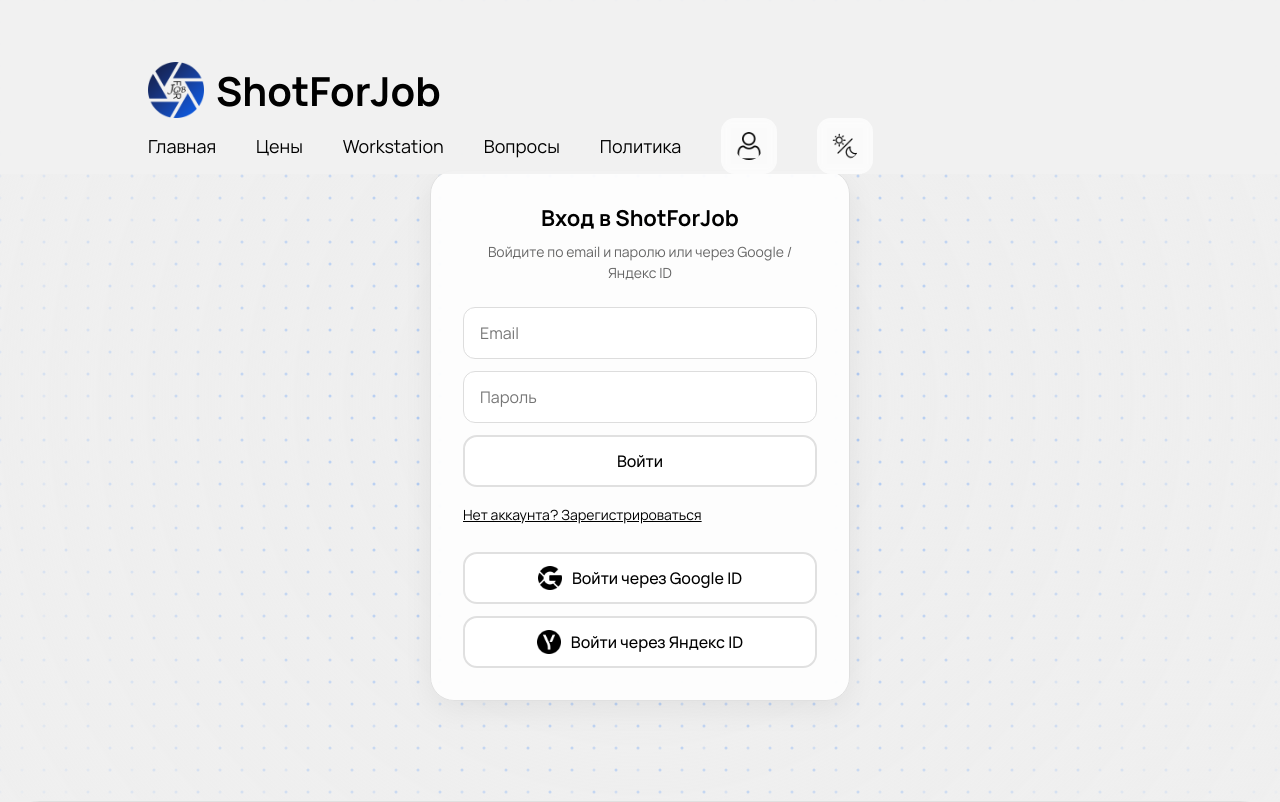
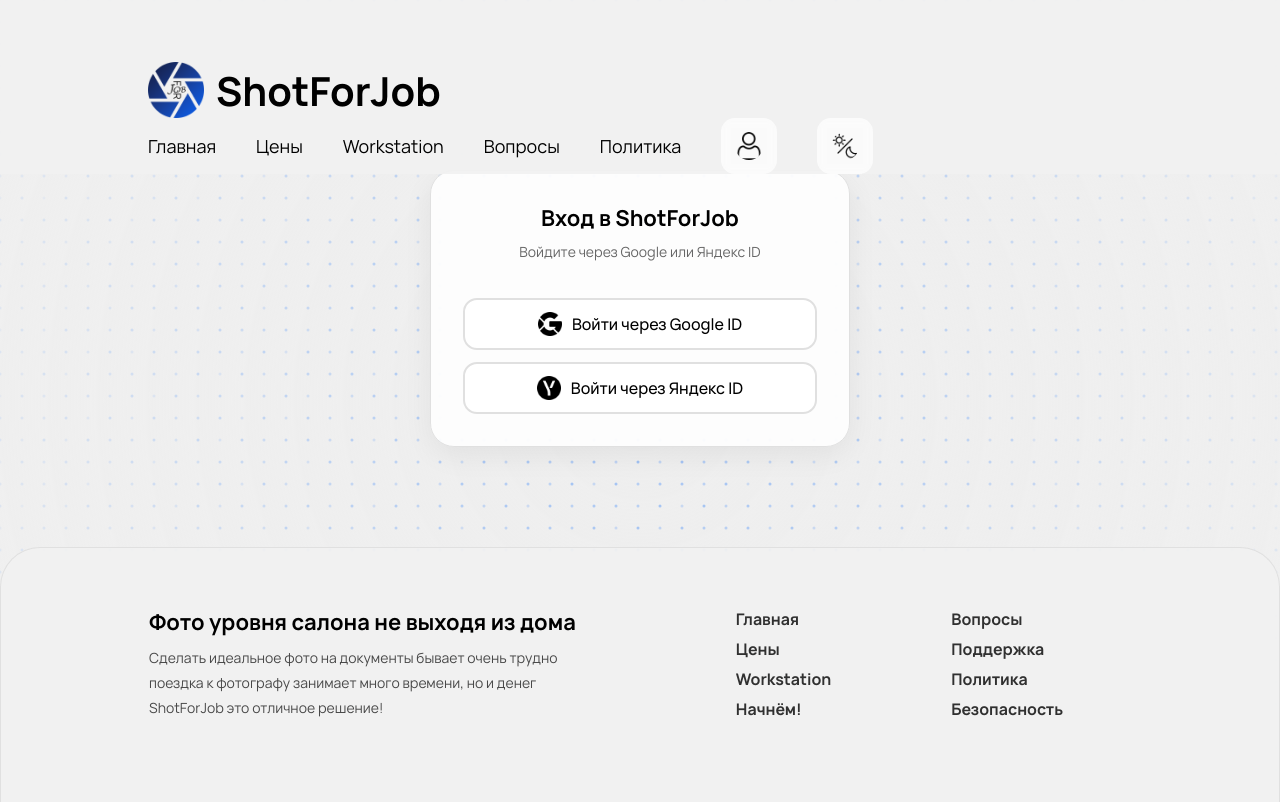
Before and after one commit to Lunarflux-hub/ShotforJob, a Django app: page /login/ in a window 1280 px wide. Shown: the top 802 px of the page. Run offline with Django 5.2, Linux system fonts and the light colour scheme; parts of the project's set-up code (start-up, migrations or seed data) failed here and were passed over; some libraries are stand-ins or nearby versions.

Commit message:
Destroy login system

```diff
--- a/apps/accounts/urls.py
+++ b/apps/accounts/urls.py
@@ -1,10 +1,6 @@
 from django.urls import path
 from rest_framework_simplejwt.views import TokenRefreshView
 
-from .views import EmailLoginView, RegisterView
-
 urlpatterns = [
-    path("register/", RegisterView.as_view(), name="auth-register"),
-    path("login/", EmailLoginView.as_view(), name="auth-login"),
     path("refresh/", TokenRefreshView.as_view(), name="auth-refresh"),
 ]
--- a/static/js/auth.js
+++ b/static/js/auth.js
@@ -197,106 +197,6 @@
         if (confirm("Выйти из аккаунта?")) window.PhotoStudioAuth.logout();
     });
 
-    // ---------- Email/пароль: логин и регистрация (страница /login/) ----------
-    // ТЕСТОВЫЙ вход по email/паролю (email == логин), для интеграции с
-    // платёжкой. При откате — просто вернуть старый вариант этого блока.
-    async function loginWithPassword(email, password) {
-        const resp = await fetch(`${API_BASE}/auth/login/`, {
-            method: "POST",
-            headers: { "Content-Type": "application/json" },
-            body: JSON.stringify({ email, password }),
-        });
-        if (!resp.ok) {
-            const err = await resp.json().catch(() => ({}));
-            const firstError = Object.values(err)[0];
-            throw new Error(
-                err.detail ||
-                    (Array.isArray(firstError) ? firstError[0] : null) ||
-                    "Неверный email или пароль"
-            );
-        }
-        const tokens = await resp.json();
-        // Обычный логин по паролю не отдаёт аватар — используем email
-        saveSession(tokens.access, tokens.refresh, { name: email, email });
-    }
-
-    async function registerAndLogin(email, password) {
-        const resp = await fetch(`${API_BASE}/auth/register/`, {
-            method: "POST",
-            headers: { "Content-Type": "application/json" },
-            body: JSON.stringify({ email, password }),
-        });
-        if (!resp.ok) {
-            const err = await resp.json().catch(() => ({}));
-            const firstError = Object.values(err)[0];
-            throw new Error(
-                (Array.isArray(firstError) ? firstError[0] : null) ||
-                    err.detail ||
-                    "Не удалось зарегистрироваться"
-            );
-        }
-        // /api/auth/register/ не возвращает JWT — логинимся сразу теми же данными
-        await loginWithPassword(email, password);
-    }
-
-    function bindLoginForm() {
-        const form = document.getElementById("loginForm");
-        if (!form) return;
-        const errorBox = document.getElementById("loginError");
-
-        form.addEventListener("submit", async (e) => {
-            e.preventDefault();
-            errorBox.style.display = "none";
-            try {
-                await loginWithPassword(
-                    form.querySelector("[name=email]").value.trim(),
-                    form.querySelector("[name=password]").value
-                );
-                window.location.href = "/";
-            } catch (err) {
-                errorBox.textContent = err.message;
-                errorBox.style.display = "block";
-            }
-        });
-    }
-
-    function bindRegisterForm() {
-        const form = document.getElementById("registerForm");
-        if (!form) return;
-        const errorBox = document.getElementById("registerError");
-
-        form.addEventListener("submit", async (e) => {
-            e.preventDefault();
-            errorBox.style.display = "none";
-            try {
-                await registerAndLogin(
-                    form.querySelector("[name=email]").value.trim(),
-                    form.querySelector("[name=password]").value
-                );
-                window.location.href = "/";
-            } catch (err) {
-                errorBox.textContent = err.message;
-                errorBox.style.display = "block";
-            }
-        });
-    }
-
-    function bindAuthToggle() {
-        const toggleBtn = document.getElementById("authToggleModeBtn");
-        const loginForm = document.getElementById("loginForm");
-        const registerForm = document.getElementById("registerForm");
-        if (!toggleBtn || !loginForm || !registerForm) return;
-
-        toggleBtn.addEventListener("click", () => {
-            const showingLogin = loginForm.style.display !== "none";
-            loginForm.style.display = showingLogin ? "none" : "flex";
-            registerForm.style.display = showingLogin ? "flex" : "none";
-            toggleBtn.textContent = showingLogin
-                ? "Уже есть аккаунт? Войти"
-                : "Нет аккаунта? Зарегистрироваться";
-        });
-    }
-
     // ---------- Google Identity Services (вызывается их скриптом напрямую) ----------
     window.handleGoogleLogin = async function (response) {
         try {
@@ -390,9 +290,6 @@
     document.addEventListener("DOMContentLoaded", () => {
         updateHeaderWidget();
         updateBalanceWidget();
-        bindLoginForm();
-        bindRegisterForm();
-        bindAuthToggle();
         initMobileMenu();
 
         const yandexBtn = document.getElementById("yandexLoginBtn");
--- a/templates/login.html
+++ b/templates/login.html
@@ -780,32 +780,9 @@
         <div class="auth-wrap">
             <div class="auth-card">
                 <h1 class="auth-title">Вход в ShotForJob</h1>
-                <p class="auth-subtitle">Войдите по email и паролю или через Google / Яндекс ID</p>
+                <p class="auth-subtitle">Войдите через Google или Яндекс ID</p>
 
                 <div class="auth-error" id="loginError" style="display:none;"></div>
-
-                <!-- ТЕСТОВЫЙ вход по email/паролю (для интеграции с платёжкой) -->
-                <form id="loginForm" class="auth-form" style="display:flex; flex-direction:column; gap:12px; margin-bottom:16px;">
-                    <input type="email" name="email" placeholder="Email" required
-                           style="padding:14px 16px; border-radius:12px; border:1px solid #ddd; font-family:'Vela Sans', sans-serif; font-size:16px;">
-                    <input type="password" name="password" placeholder="Пароль" required
-                           style="padding:14px 16px; border-radius:12px; border:1px solid #ddd; font-family:'Vela Sans', sans-serif; font-size:16px;">
-                    <button type="submit" class="auth-social-btn">Войти</button>
-                </form>
-
-                <form id="registerForm" class="auth-form" style="display:none; flex-direction:column; gap:12px; margin-bottom:16px;">
-                    <div class="auth-error" id="registerError" style="display:none;"></div>
-                    <input type="email" name="email" placeholder="Email" required
-                           style="padding:14px 16px; border-radius:12px; border:1px solid #ddd; font-family:'Vela Sans', sans-serif; font-size:16px;">
-                    <input type="password" name="password" placeholder="Пароль" required
-                           style="padding:14px 16px; border-radius:12px; border:1px solid #ddd; font-family:'Vela Sans', sans-serif; font-size:16px;">
-                    <button type="submit" class="auth-social-btn">Зарегистрироваться</button>
-                </form>
-
-                <button type="button" id="authToggleModeBtn"
-                        style="background:none; border:none; text-decoration:underline; cursor:pointer; font-family:'Vela Sans', sans-serif; font-size:14px; margin-bottom:16px;">
-                    Нет аккаунта? Зарегистрироваться
-                </button>
 
                 <div class="auth-social">
                     <div id="g_id_onload"
```
